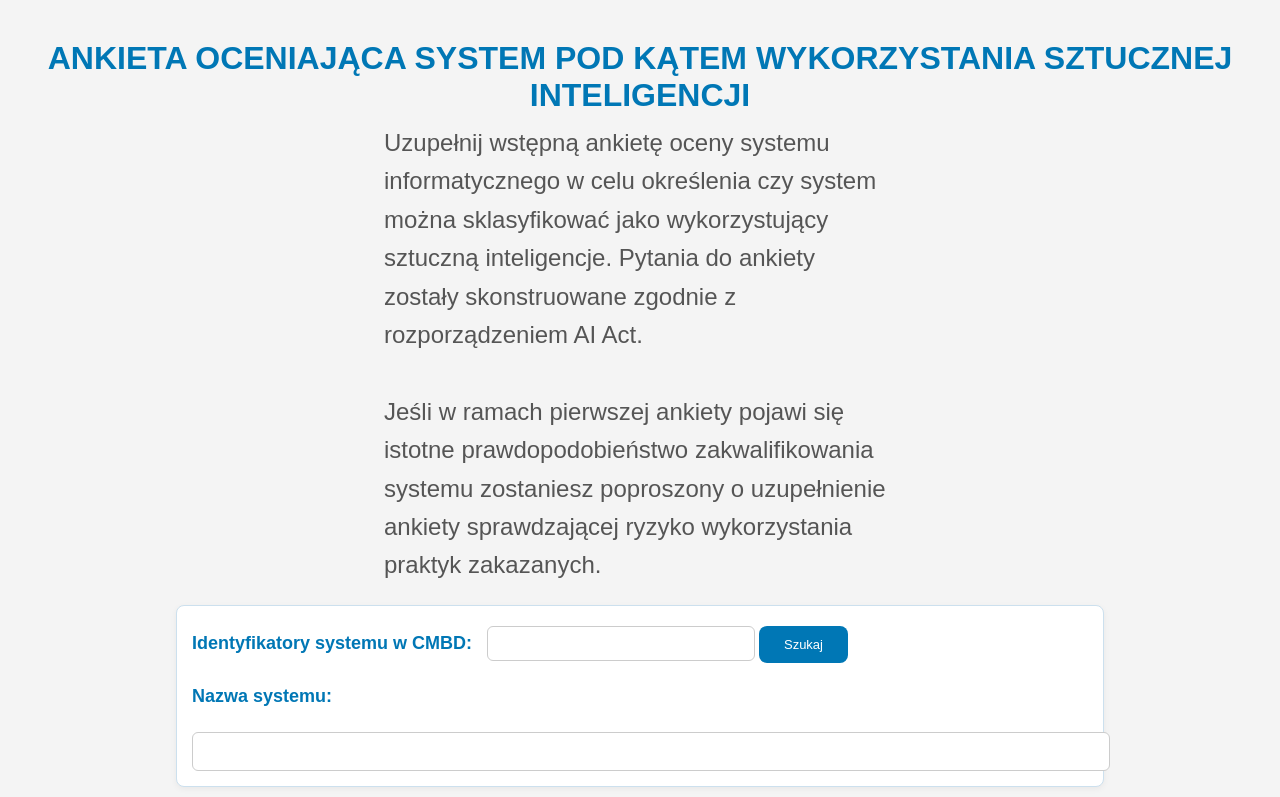
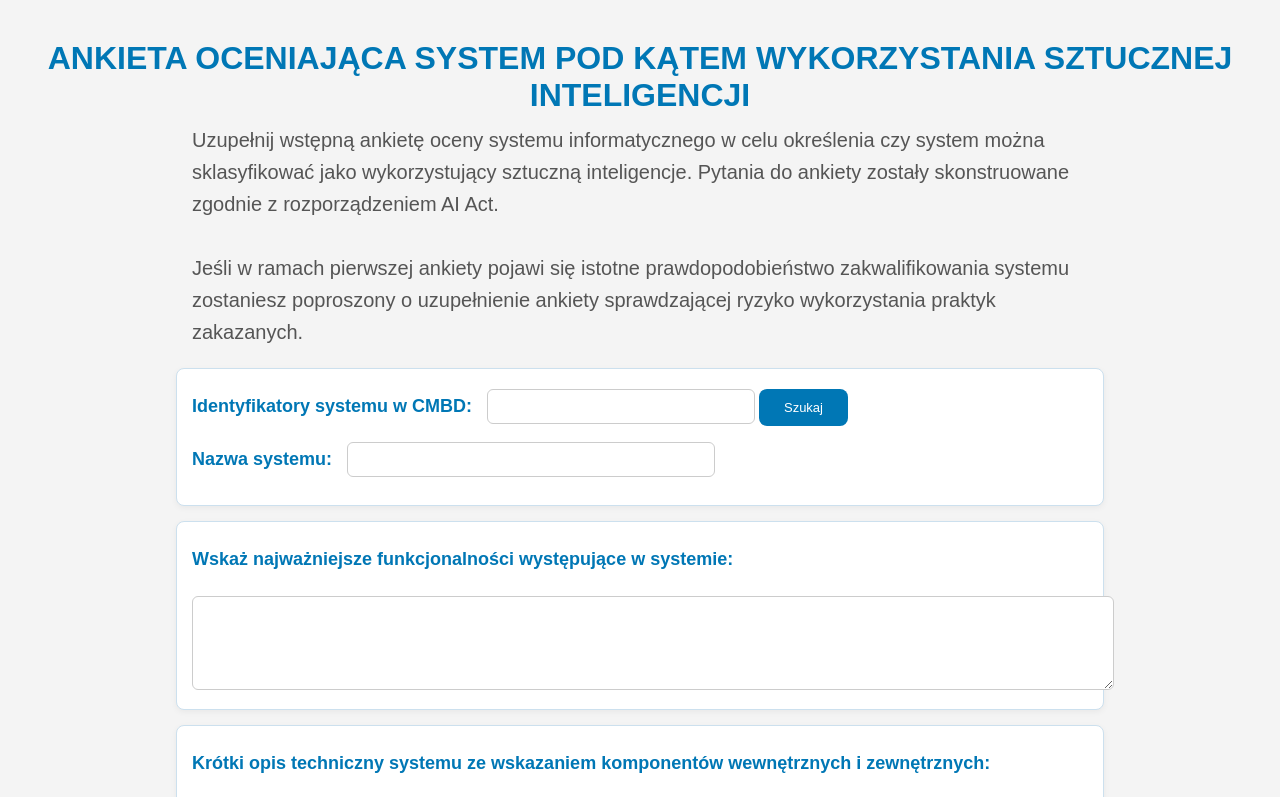
Before and after one commit to UseTheForceLuq/AI-Act, a plain HTML site: page index.html in a window 1280 px wide. Shown: the top 797 px of the page. Drawn offline with Linux system fonts and the light colour scheme.

Commit message:
"Nazwa systemu" with inline input & and weider intro text

```diff
--- a/index.html
+++ b/index.html
@@ -24,9 +24,9 @@
 				<h1 for="system-id">Identyfikatory systemu w CMBD:</h1>
 				<input type="text" id="system-id" name="system-id" required>
 				<button type="button" id="search-system-btn" class="search-button">Szukaj</button>
-
-				<h1 for="system-name" class="inline-label">Nazwa systemu:</h1>
-				<input type="text" id="system-name" name="system-name" readonly>
+				<br/>
+				<h1 for="system-idd" class="inline-label">Nazwa systemu:</h1>
+				<input type="text" id="system-idd" name="system-name" readonly>
 			</div>
 
 			<div class="system-info">
--- a/scripts.js
+++ b/scripts.js
@@ -147,7 +147,7 @@ function updateSectionStatus(sectionNumber) {
 // Funkcja do mockowego wyszukiwania systemu
 function searchSystem() {
     const systemId = document.getElementById("system-id").value.trim();
-    const systemNameInput = document.getElementById("system-name");
+    const systemNameInput = document.getElementById("system-idd");
 
     if (systemId) {
         // Możesz tu zamockować różne nazwy systemów dla przykładowych ID
--- a/styles.css
+++ b/styles.css
@@ -16,10 +16,10 @@ body {
 }
 
 .intro-text {
-    width: 40%;
+    width: 70%;
     margin: 0 auto; /* wyśrodkowanie w poziomie */
     text-align: left; /* justowanie do lewej */
-    font-size: 24px;
+    font-size: 20px;
     line-height: 1.6;
     color: #555;
     margin-bottom: 20px; /* odstęp od kolejnych elementów */
@@ -33,9 +33,26 @@ body {
     color: #0077b5;
 }
 
+/* System Name - mały input inline */
+.system-info h1[for="system-idd"] {
+    display: inline-block;
+    margin-right: 10px;
+    font-weight: 600;
+    color: #0077b5;
+}
+
 #system-id {
     display: inline-block;
     width: 250px; /* mała szerokość */
+    padding: 8px;
+    border-radius: 6px;
+    border: 1px solid #ccc;
+    font-size: 15px;
+}
+
+#system-idd {
+    display: inline-block;
+    width: 350px; /* mała szerokość */
     padding: 8px;
     border-radius: 6px;
     border: 1px solid #ccc;
```
